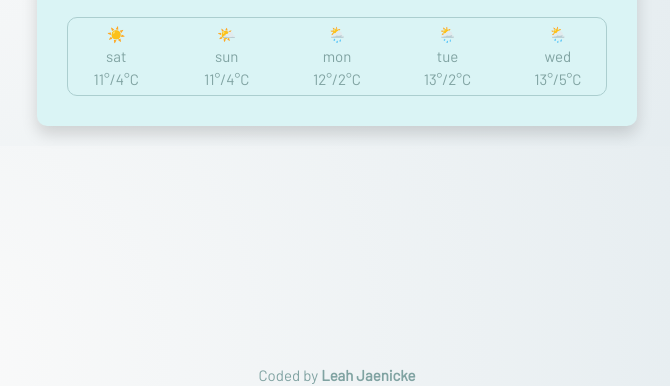
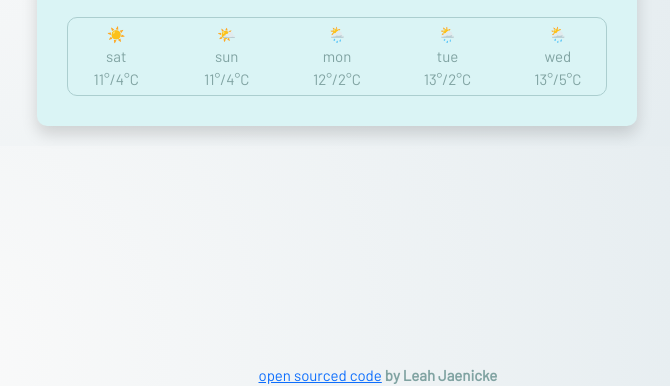
Before and after one commit to leahjaenicke/Weather-App, a plain HTML site: page index.html in a window 1280 px wide. Shown: the part 414-800 px from the top of the page, without its empty margins (303-973 px from the left). Drawn offline with nearby package versions, Linux system fonts and the light colour scheme.

Commit message:
linked the footer to my commits

```diff
--- a/index.html
+++ b/index.html
@@ -95,7 +95,12 @@
         </div>
       </div>
     </div>
-    <footer>Coded by <strong>Leah Jaenicke</strong></footer>
+    <footer>
+      <a href="https://github.com/leahjaenicke/Weather-App">
+        open sourced code</a
+      >
+      <strong> by Leah Jaenicke</strong>
+    </footer>
     <script src="index.js"></script>
   </body>
 </html>
```
